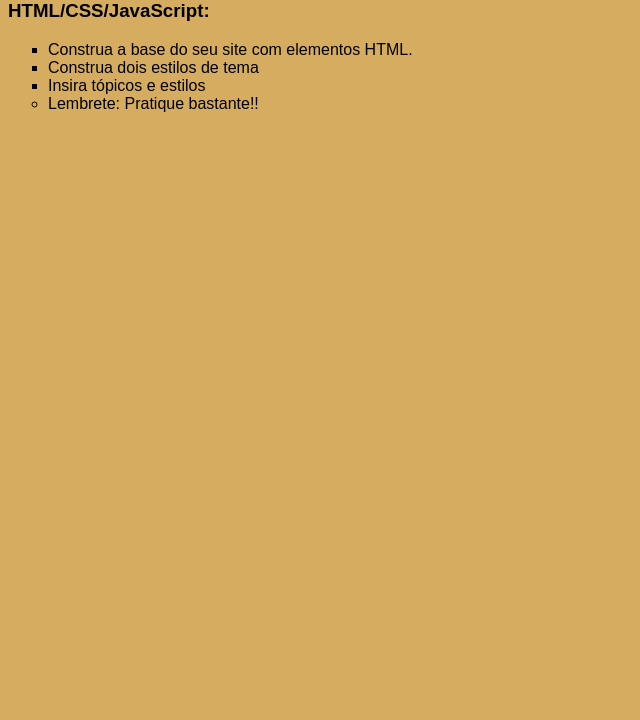
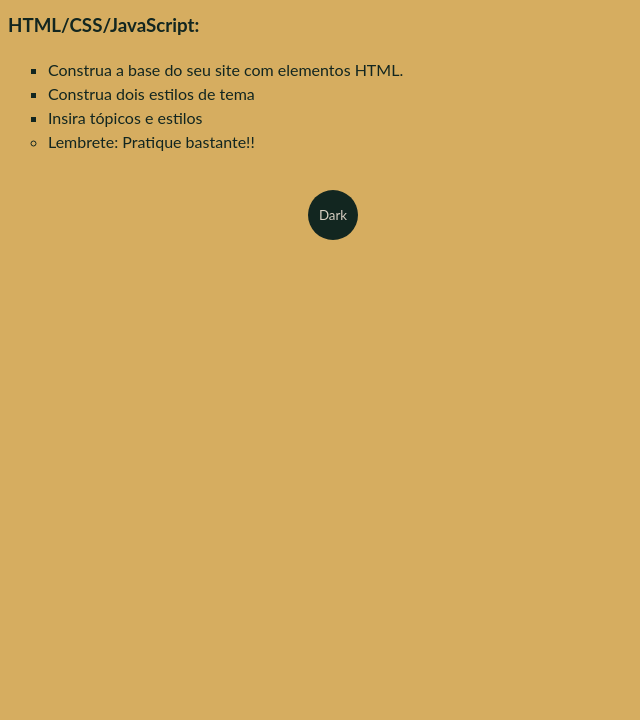
Before and after one commit to Kalyla-Pinheiro/Site_bem_simples, a plain HTML site: page index.html in a window 1280 px wide. Shown: the part 80-800 px from the top of the page, without its empty margins (0-640 px from the left). Drawn offline with Linux system fonts and the light colour scheme.

Commit message:
Update main.css

```diff
--- a/main.css
+++ b/main.css
@@ -1,54 +1,38 @@
-:root{
+:root {
     --gold: #D6AD60;
     --cream: #F4EBD0;
     --charcoal: #122620;
-    --gelo:#D8CFC2;
+    --gelo: #D8CFC2;
+    --fontColor: var(--text-color);
+    --text-color: #333;
   }
 
   * {
     color: var(--fontColor);
-    font-family: sans-serif;
+    font-family: 'Lato', sans-serif;
   }
 
   body {
+    font-size: 16px;
+    line-height: 1.5;
     background: var(--bg);
   }
 
   ul {
-    font-family: helvetica;
+    font-family: 'Open Sans', sans-serif;
   }
-li{
+
+  li {
     list-style: circle;
   }
-.list{
+
+  .list {
     list-style: square;
   }
-.light-theme {
-    --bg: var(--gold);
-    --fontcolor: var(--charcoalk);
-}
-
-.dark-theme {
-    --bg: var(--charcoal);
-    --fontColor: var(--gold);
-}
-
-.btn {
-    position: absolute;
-    top: 20px;
-    left: 250px;
-    height: 50px;
-    width: 50px;
-    border-radius: 50%;
-    border: none;
-    color: var(--btnFontColor);
-    background-color: var(--btnBg);
-}
-.btn:focus { outline-style: none; }
 
   .light-theme {
     --bg: var(--gold);
-    --fontColor: var(--charcoalck);
+    --fontColor: var(--charcoal);
     --btnBg: var(--charcoal);
     --btnFontColor: var(--gelo);
   }
@@ -57,5 +41,30 @@ li{
     --bg: var(--charcoal);
     --fontColor: var(--gold);
     --btnBg: var(--gold);
-    --btnFontColor: var(--charcoal)
+    --btnFontColor: var(--charcoal);
   }
+
+  .btn {
+    position: relative;
+    top: 20px;
+    left: 300px;
+    height: 50px;
+    width: 50px;
+    border-radius: 100%;
+    border: 1px solid var(--btnBorder);
+    color: var(--btnFontColor);
+    background-color: var(--btnBg);
+    cursor: pointer;
+  }
+
+  .btn:focus {
+    outline-style: dashed;
+  }
+
+  .btnBorder {
+    color: var(--charcoal);
+  }
+
+  .light-theme .btnBorder {
+    color: var(--gold);
+  }
```
Lines whose indentation alone changed are shown as unchanged.
